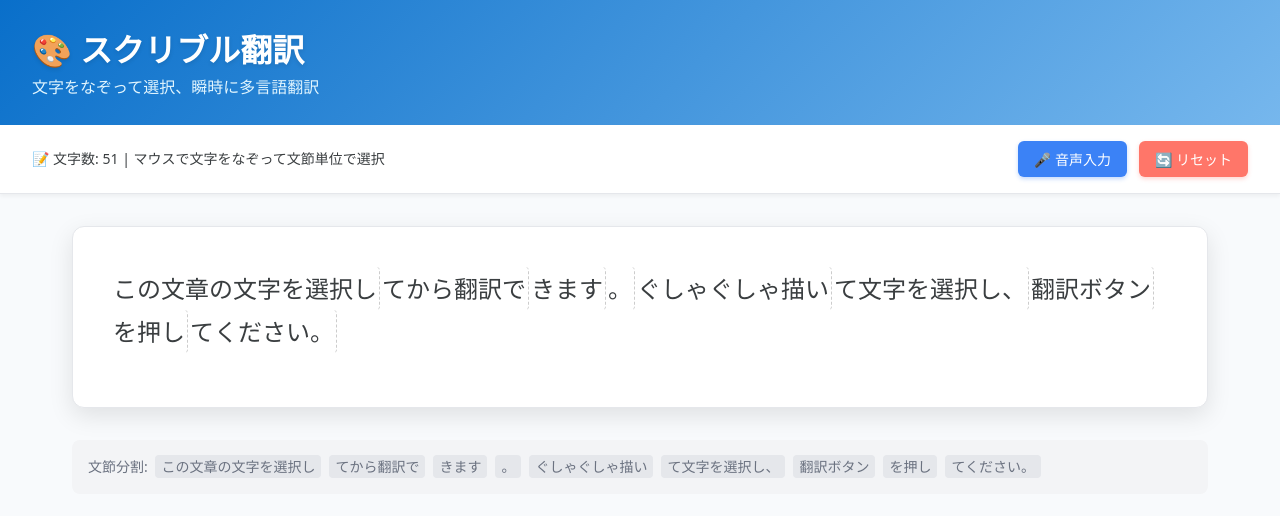
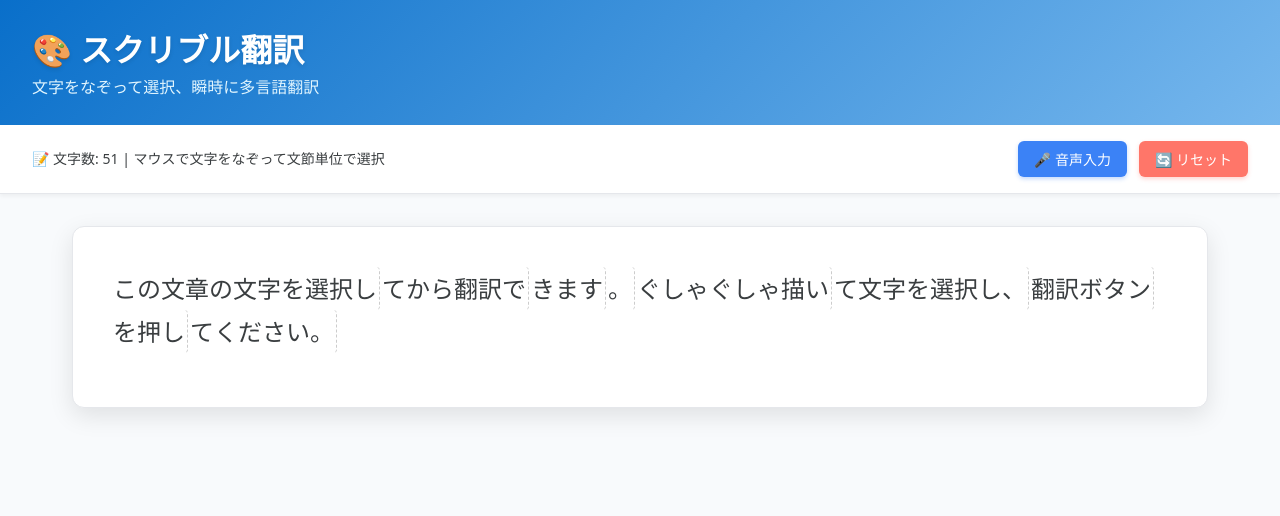
Before and after one commit to rsplndnt/scribble-translator, a React (Vite) app: page / in a window 1280 px wide. Shown: the top 516 px of the page. Built offline with nearby package versions, Linux system fonts and the light colour scheme.

Commit message:
Update ScribbleTranslator.jsx

```diff
--- a/src/components/ScribbleTranslator.jsx
+++ b/src/components/ScribbleTranslator.jsx
@@ -825,7 +825,7 @@ const ScribbleTranslator = () => {
         </div>
 
         {/* 文節表示（デバッグ用 - 必要なければ削除可） */}
-        {bunsetsuGroups.length > 0 && (
+{/*         {bunsetsuGroups.length > 0 && (
           <div style={{
             marginTop: '16px',
             padding: '16px',
@@ -846,6 +846,7 @@ const ScribbleTranslator = () => {
             ))}
           </div>
         )}
+         */}
 
         {showTranslations && selectedText && (
           <div style={styles.translationContainer}>
```
